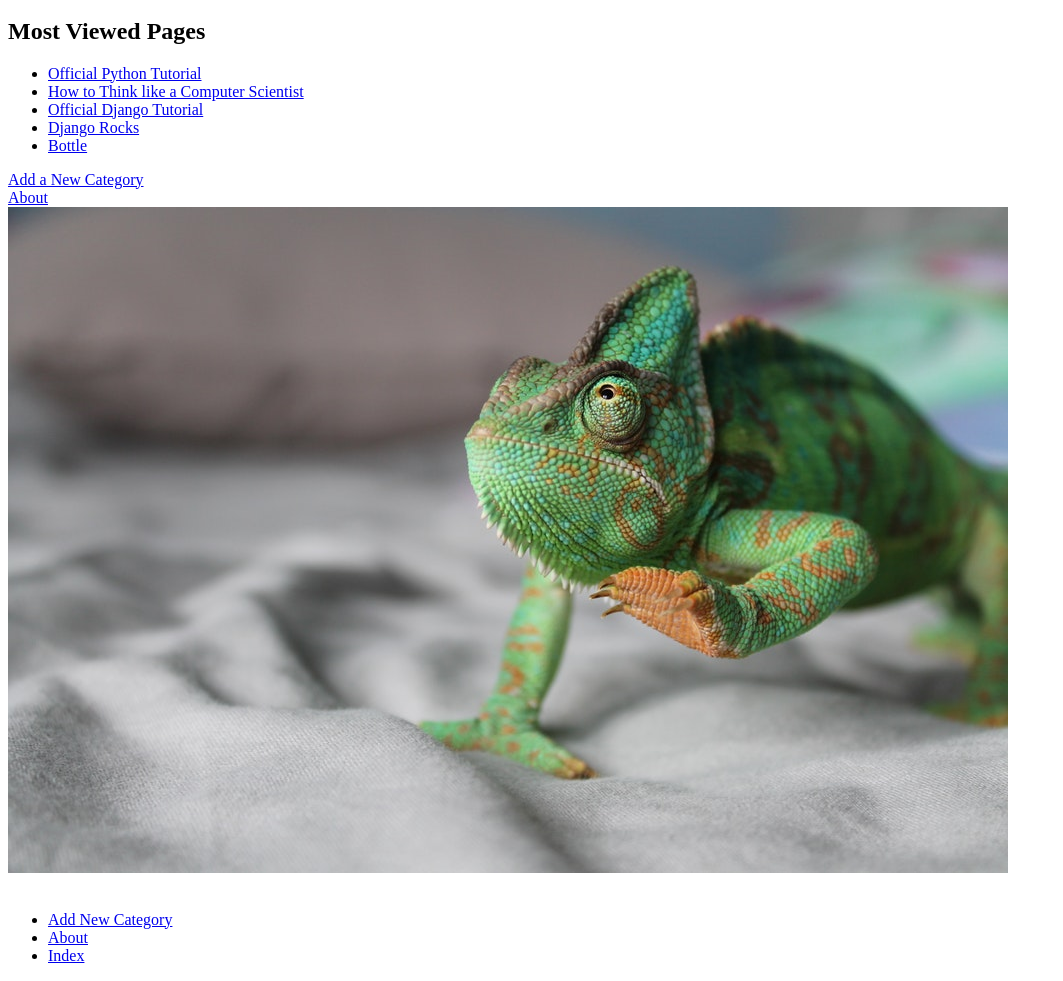
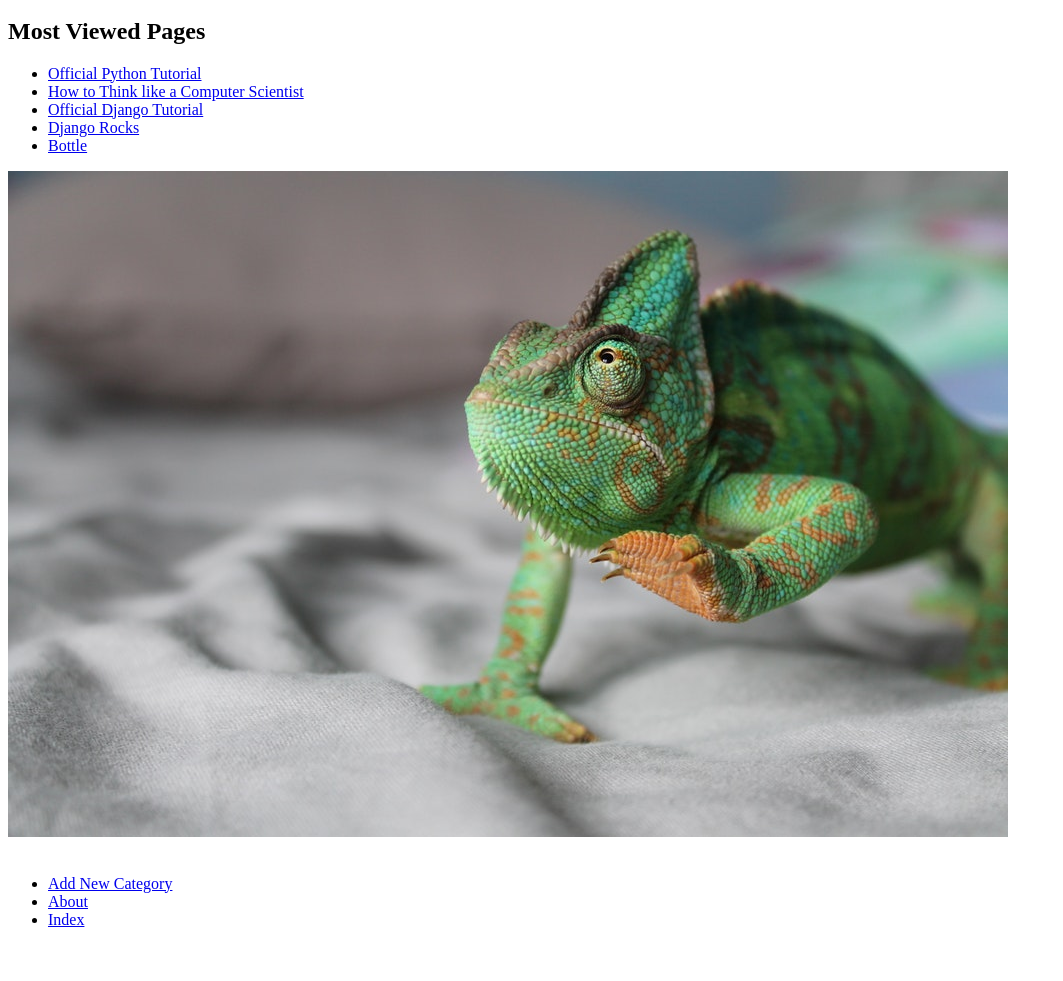
Before and after one commit to wnskJo/-tango_with_django_project, a Django app: page / in a window 1280 px wide. Shown: the part 257-1238 px from the top of the page, without its empty margins (0-1063 px from the left). After the commit the page ends 1184 px from the top, so only its background shows below. Run offline with Django 3.2, Linux system fonts and the light colour scheme; data comes from the database, SQL or seed files in the repository; both versions use the stored data as it was after the commit.

Commit message:
Chapter 8-rev1

```diff
--- a/templates/rango/about.html
+++ b/templates/rango/about.html
@@ -11,7 +11,7 @@
         This tutorial has been put together by Wonseok Cho <br />
     </div>
     <div>
-        <a href="/rango/">Index</a><br />
+        <a href="{% url 'index' %}">Index</a><br />
         <img src="{{ MEDIA_URL }}cat.jpg" /> <!-- New line -->
         <img src="{% static "images/rango.jpg" %}" alt="Picture of Rango" /> <!-- New line -->
     </div>
--- a/templates/rango/index.html
+++ b/templates/rango/index.html
@@ -15,7 +15,7 @@
         <ul>
             {% for category in categories %}
                 <li>
-                    <a href="/rango/category/{{ category.slug }}">{{ category.name }}</a>
+                    <a href="{% url 'show_category' category.slug %}">{{ category.name }}</a>
                 </li>
             {% endfor %}
         </ul>
@@ -40,8 +40,6 @@
     </div>
 
     <div>
-        <a href="/rango/add_category/">Add a New Category</a><br />
-        <a href="/rango/about/">About</a><br />
         <img src="{% static "images/rango.jpg" %}" alt="Picture of Rango" /> <!-- New line -->
     </div>
 {% endblock %}
```
Also changed, not shown: db.sqlite3.
